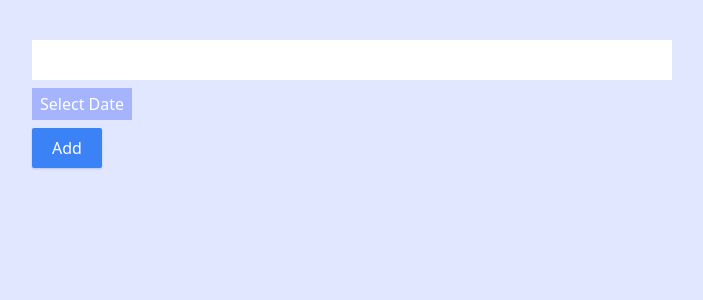
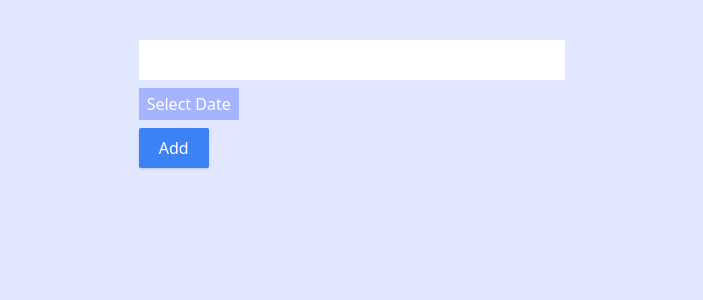
Before and after one commit to ricdotnet/remindersapp, a Vue app: page / in a window 1280 px wide. Shown: the top 300 px of the page, without its empty margins (288-991 px from the left). Built offline with nearby package versions, Linux system fonts and the light colour scheme.

Commit message:
:bug: bug fixes; :art: design fixes;

```diff
--- a/src/components/Reminder.vue
+++ b/src/components/Reminder.vue
@@ -1,6 +1,6 @@
 <template>
 	<div>
-		<div class="w-3/4 md:w-2/4 lg:w-1/3 mx-auto p-2 bg-indigo-300 rounded-sm shadow">
+		<div class="w-3/4 md:w-2/4 lg:w-1/3 mx-auto p-2 rounded-sm shadow" :class="{ 'bg-indigo-300':this.days > 0, 'bg-green-500':this.days < 0}">
 			{{ reminder.content }} <br/>
 <!--			{{ this.reminder.date }} date<br />-->
 <!--			{{ this.difference }} difference<br/>-->
--- a/src/components/ReminderForm.vue
+++ b/src/components/ReminderForm.vue
@@ -1,7 +1,7 @@
 <template>
 	<div>
 
-		<form @submit.prevent="" class="sm:w-3/4 md:w-2/4 lg:2-1/4 mx-auto mt-10 flex flex-col">
+		<form @submit.prevent="" class="w-3/4 md:w-2/4 lg:w-1/3 mx-auto mt-10 flex flex-col">
 			<div>
 				<label>
 					<input v-model="reminder.content" type="text" class="px-5 py-2 w-full focus:outline-none mb-2">
```
